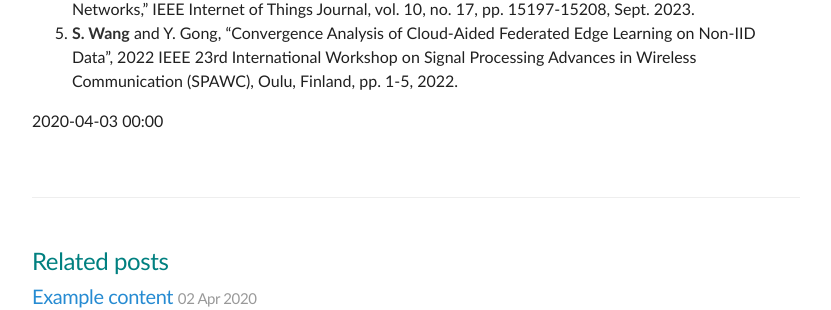
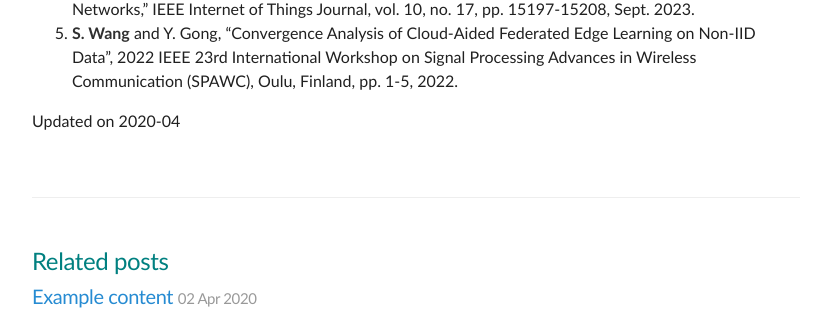
Before and after one commit to Alxendweb/alxendweb.github.io, a Jekyll site: the page built from _posts/2020-04-03-introducing-lanyon.md, in a window 1280 px wide. Shown: the part 1406-1716 px from the top of the page, without its empty margins (224-1055 px from the left). Built offline with Jekyll 4.4.1, drawn with Linux system fonts in a browser that asks for light colours.

Commit message:
Update 2020-04-03-introducing-lanyon.md

```diff
--- a/_posts/2020-04-03-introducing-lanyon.md
+++ b/_posts/2020-04-03-introducing-lanyon.md
@@ -67,4 +67,4 @@ My research interest lies in the broad field of nonlinear optimization with appl
 4. **S. Wang** and Y. Gong, "Convergence Analysis of Cloud-Aided Federated Edge Learning on Non-IID Data", 2022 IEEE 23rd International Workshop on Signal Processing Advances in Wireless Communication (SPAWC), Oulu, Finland, pp. 1-5, 2022.
 
 <!-- references -->
- <span id="post-date">{{ page.date | date: "%Y-%m-%d %H:%M" }}</span>
+ Updated on <span id="post-date">{{ page.date | date: "%Y-%m" }}</span>
```
